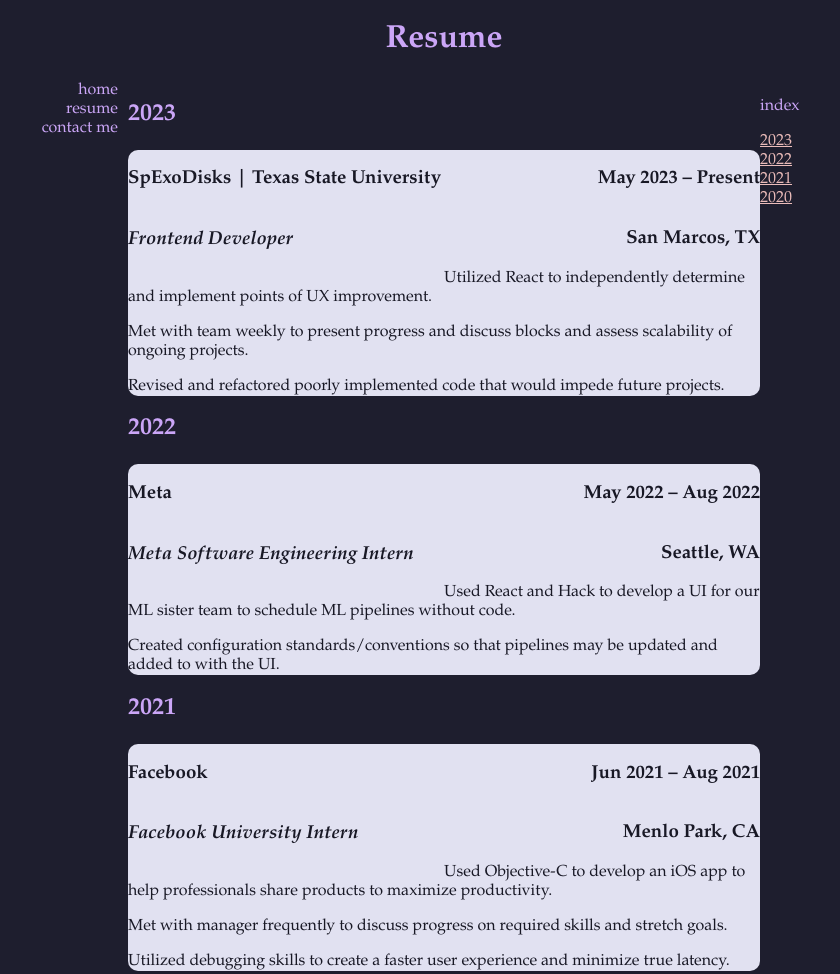
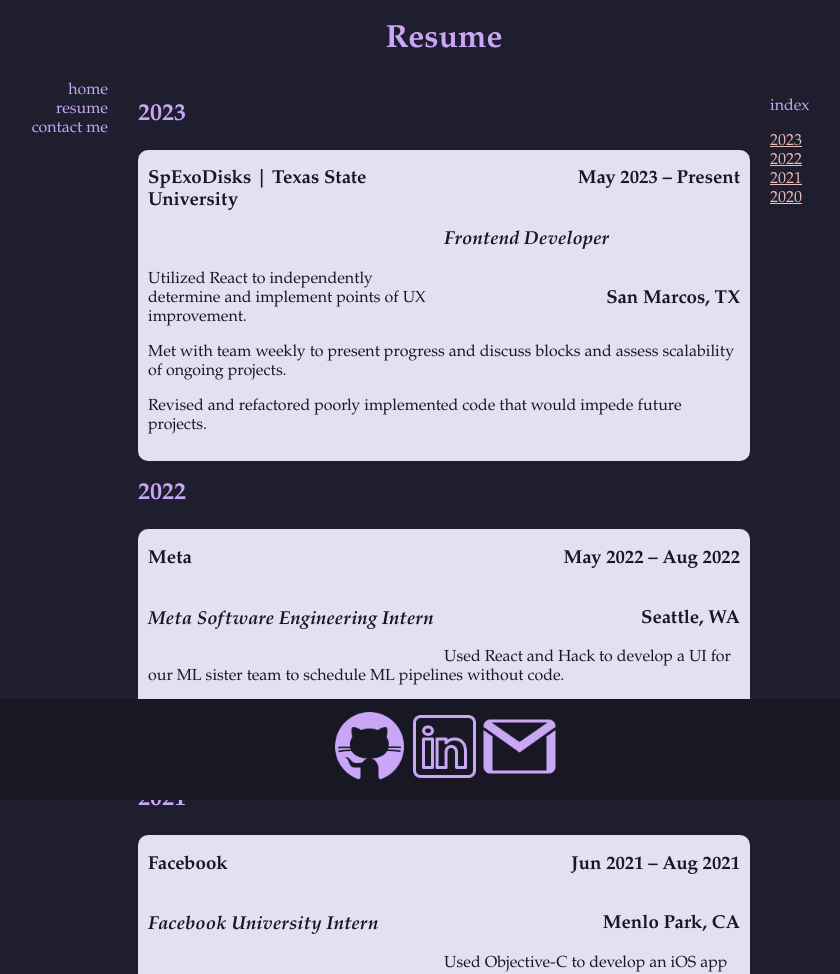
Before and after one commit to stroudafk/stroudafk.github.io, a plain HTML site: page resume.html in a window 1280 px wide. Shown: the top 974 px of the page, without its empty margins (196-1036 px from the left). Drawn offline with Linux system fonts and the light colour scheme.

Commit message:
added footer, fixed resume entry padding, changed title/heading on home page to my name

```diff
--- a/resume.html
+++ b/resume.html
@@ -92,7 +92,7 @@
             </div>
           </div>
         </div>
-
+        <br>
         <div class="resume-entry">
           <div class="month-anchor" id="month2020nov">
             <div class="organization"><h3>Texas State IT Assistance Center</h3></div>
@@ -117,6 +117,19 @@
         <div class="year-link"><a href="#year2020">2020</a></div>
       </div>
 
+      <div id="footer">
+        <div id="logos">
+          <a href="https://github.com/stroudafk" target="_blank" rel="noopener noreferrer" title="github">
+            <img src="./assets/icons8-github-100.png" alt="github logo">
+          </a>
+          <a href="https://www.linkedin.com/in/stroudafk" target="_blank" rel="noopener noreferrer" title="linkedin">
+            <img src="./assets/icons8-linkedin-100.png" alt="linkedin logo">
+          </a>
+          <a href="mailto:stroudafk@gmail.com" target="_blank" rel="noopener noreferrer" title="stroudafk@gmail.com">
+            <img src="./assets/icons8-gmail-100.png" alt="gmail logo">
+          </a>
+        </div>
+      </div>
     </main>
 	<script src="index.js"></script>
   </body>
--- a/styles.css
+++ b/styles.css
@@ -3,6 +3,8 @@
   font-family: Garamond, serif;
   background-color: rgb(30, 30, 46); /*plum*/
   color: rgb(203, 166, 247);
+  height: 100%;
+  min-height: 100%;
 }
 
 a {
@@ -47,29 +49,60 @@
   width: 25%;
   height: auto;
   float: left;
+  box-sizing: border-box;
+  padding: 10px;
+  padding-top: 0px;
 }
 #middle-pane {
   width: 50%;
-  height: auto;
   float: left;
+  box-sizing: border-box;
+  padding: 10px;
+  padding-top: 0px;
 }
 
 #right-pane {
   width: 25%;
   height: auto;
   float: left;
+  box-sizing: border-box;
+  padding: 10px;
+  padding-top: 0px;
+}
+
+#footer {
+  background-color: rgb(24, 24, 37);
+  /* float: left; */
+  width: 100%;
+  height: auto;
+
+  position: absolute;
+  bottom: 0px;
+  left: 0px;
 }
 
 #logos {
   display: flex;
   width: 100%;
-  padding-top: 200px;
+  padding-top: 10px;
+  padding-bottom: 10px;
   justify-content: center;
   align-items: center;
 }
-#logos a{
+#logos a {
   text-decoration: none;
   justify-content: center;
+}
+
+#logos img {
+  width: 75px;
+  height: 75px;
+  bottom: 0px;
+}
+
+#logos img:hover {
+  transition: 0.35s;
+  filter: saturate(3);
 }
 
 .year-link {
@@ -97,8 +130,10 @@
 
 .resume-entry {
   color: rgb(24, 24, 37);
-  background-color: aliceblue;
-  background-color: rgb(24, 24, 37);
   background-color: rgb(225, 225, 241);
+
   border-radius: 10px;
+  box-sizing: border-box;
+  padding: 10px;
+  padding-top: 0px;
 }
```
Also changed, not shown: index.html (+15 -1 lines).
